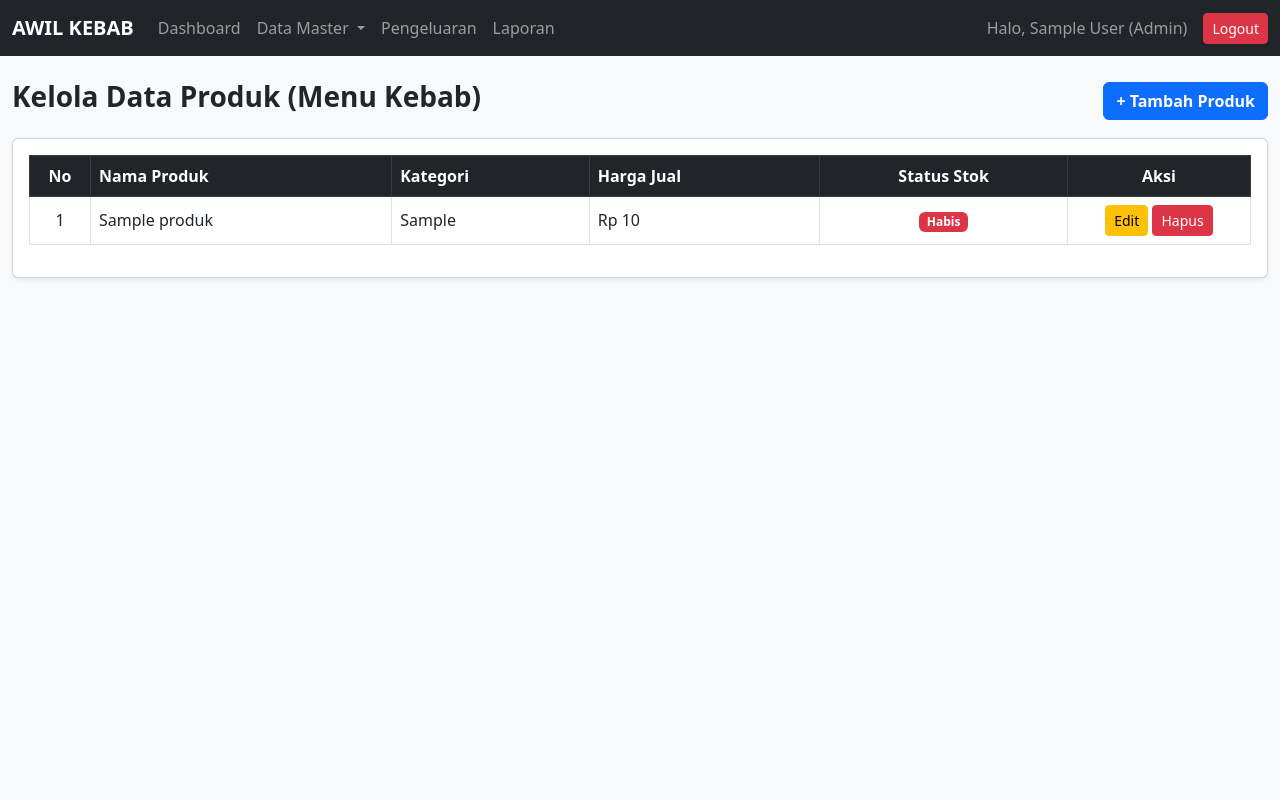
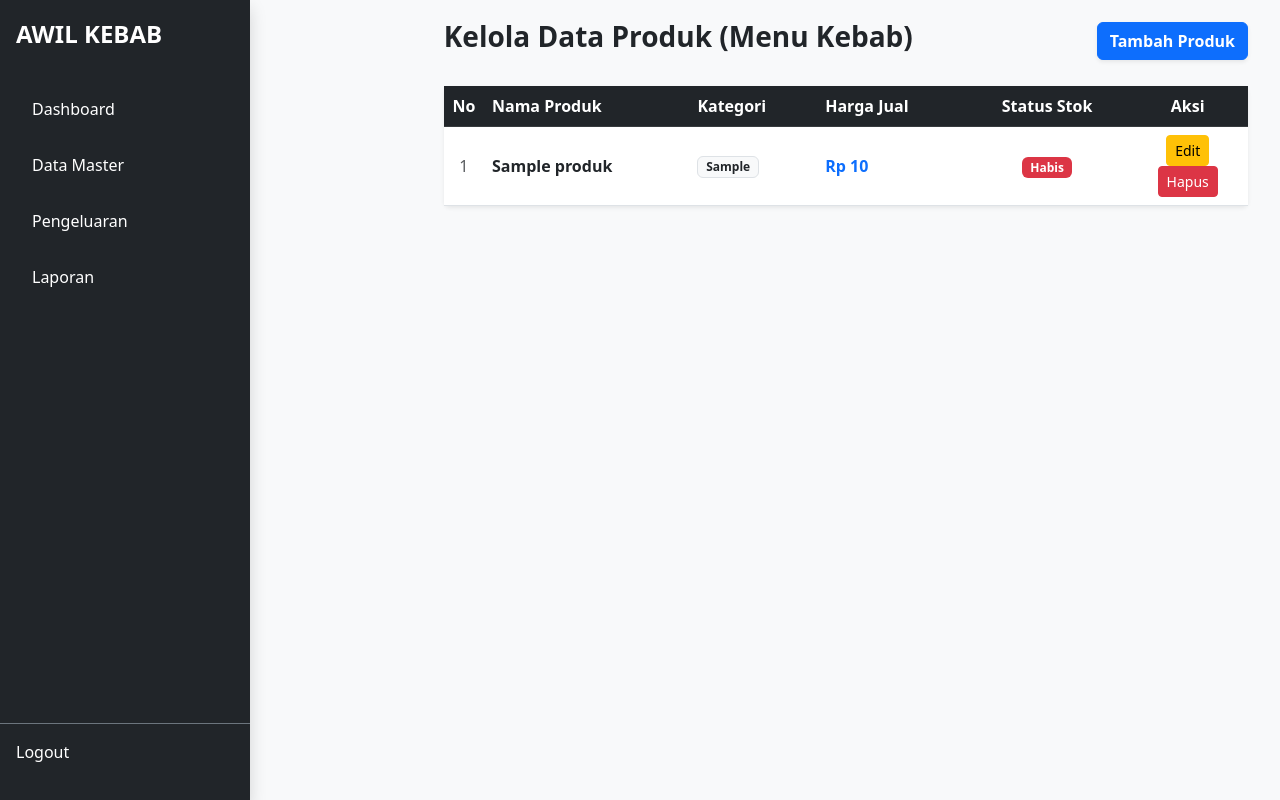
Before and after one commit to febri-x1/AwilKebabPos, a PHP site: page /admin/master_produk.php in a window 1280 px wide. Run offline with PHP 8.4, Linux system fonts and the light colour scheme; the visitor is signed in with stand-in values (Sample User, id 1); tables that the repository leaves empty or names only in its code hold one stand-in row (values such as "Sample post").

Commit message:
update mir

```diff
--- a/admin/master_produk.php
+++ b/admin/master_produk.php
@@ -6,37 +6,40 @@ if (!isset($_SESSION['id_user']) || $_SESSION['role'] !== 'admin') {
 }
 
 include '../includes/header.php';
-include '../includes/navbar.php';
+include '../includes/navbar.php'; // Navbar sekarang berfungsi sebagai sidebar fixed di kiri
 require '../config/koneksi.php';
 ?>
 
+<!-- Penambahan Wrapper Content agar tidak tertutup sidebar -->
+<div class="content-wrapper" style="margin-left: 250px; padding: 20px; min-height: 100vh; background-color: #f8f9fa;">
     <div class="container-fluid">
-    <div class="d-flex justify-content-between align-items-center mb-3">
+        <div class="d-flex justify-content-between align-items-center mb-4">
             <h3 class="fw-bold">Kelola Data Produk (Menu Kebab)</h3>
             <!-- Tombol Pemicu Modal Tambah -->
-        <button type="button" class="btn btn-primary fw-bold" data-bs-toggle="modal" data-bs-target="#modalTambah">
-            + Tambah Produk
+            <button type="button" class="btn btn-primary fw-bold shadow-sm" data-bs-toggle="modal" data-bs-target="#modalTambah">
+                <i class="fas fa-plus"></i> Tambah Produk
             </button>
         </div>
 
-    <!-- Alert Notifikasi -->
+        <!-- Alert Notifikasi[cite: 2] -->
         <?php if (isset($_GET['pesan'])): ?>
             <?php if ($_GET['pesan'] == 'sukses'): ?>
-            <div class="alert alert-success alert-dismissible fade show" role="alert">
-                Data berhasil disimpan!
+                <div class="alert alert-success alert-dismissible fade show border-0 shadow-sm" role="alert">
+                    <i class="fas fa-check-circle me-2"></i> Data berhasil disimpan!
                     <button type="button" class="btn-close" data-bs-dismiss="alert" aria-label="Close"></button>
                 </div>
             <?php elseif ($_GET['pesan'] == 'gagal'): ?>
-            <div class="alert alert-danger alert-dismissible fade show" role="alert">
-                Gagal memproses data!
+                <div class="alert alert-danger alert-dismissible fade show border-0 shadow-sm" role="alert">
+                    <i class="fas fa-exclamation-triangle me-2"></i> Gagal memproses data!
                     <button type="button" class="btn-close" data-bs-dismiss="alert" aria-label="Close"></button>
                 </div>
             <?php endif; ?>
         <?php endif; ?>
 
-    <div class="card shadow-sm">
-        <div class="card-body">
-            <table class="table table-bordered table-hover align-middle">
+        <div class="card border-0 shadow-sm">
+            <div class="card-body p-0">
+                <div class="table-responsive">
+                    <table class="table table-hover align-middle mb-0">
                         <thead class="table-dark">
                             <tr>
                                 <th class="text-center" width="5%">No</th>
@@ -50,14 +53,15 @@ require '../config/koneksi.php';
                         <tbody>
                             <?php
                             $no = 1;
+                            // Query data produk[cite: 2]
                             $query = mysqli_query($koneksi, "SELECT * FROM produk ORDER BY id_produk DESC");
                             while ($row = mysqli_fetch_assoc($query)):
                             ?>
                                 <tr>
-                            <td class="text-center"><?= $no++; ?></td>
-                            <td><?= $row['nama_produk']; ?></td>
-                            <td><?= $row['kategori']; ?></td>
-                            <td>Rp <?= number_format($row['harga_jual'], 0, ',', '.'); ?></td>
+                                    <td class="text-center text-muted"><?= $no++; ?></td>
+                                    <td class="fw-bold"><?= $row['nama_produk']; ?></td>
+                                    <td><span class="badge bg-light text-dark border"><?= $row['kategori']; ?></span></td>
+                                    <td class="text-primary fw-bold">Rp <?= number_format($row['harga_jual'], 0, ',', '.'); ?></td>
                                     <td class="text-center">
                                         <?php if ($row['status_stok'] == 'Tersedia'): ?>
                                             <span class="badge bg-success">Tersedia</span>
@@ -66,23 +70,25 @@ require '../config/koneksi.php';
                                         <?php endif; ?>
                                     </td>
                                     <td class="text-center">
-                                <!-- Tombol Edit memicu modal spesifik berdasarkan ID -->
-                                <button href="#" class="btn btn-sm btn-warning" data-bs-toggle="modal" data-bs-target="#modalEdit<?= $row['id_produk']; ?>">Edit</button>
+                                        <button class="btn btn-sm btn-warning" data-bs-toggle="modal" data-bs-target="#modalEdit<?= $row['id_produk']; ?>">
+                                            <i class="fas fa-edit"></i> Edit
+                                        </button>
 
-                                <!-- Tombol Hapus memanggil form POST (Lebih aman dari GET) -->
                                         <form action="../proses/produk_aksi.php" method="POST" class="d-inline" onsubmit="return confirm('Yakin ingin menghapus produk ini?');">
                                             <input type="hidden" name="aksi" value="hapus">
                                             <input type="hidden" name="id_produk" value="<?= $row['id_produk']; ?>">
-                                    <button type="submit" class="btn btn-sm btn-danger">Hapus</button>
+                                            <button type="submit" class="btn btn-sm btn-danger">
+                                                <i class="fas fa-trash"></i> Hapus
+                                            </button>
                                         </form>
                                     </td>
                                 </tr>
 
-                        <!-- Modal Edit Produk (Di-generate untuk setiap baris data) -->
+                                <!-- Modal Edit Produk[cite: 2] -->
                                 <div class="modal fade" id="modalEdit<?= $row['id_produk']; ?>" tabindex="-1" aria-hidden="true">
                                     <div class="modal-dialog">
-                                <div class="modal-content">
-                                    <div class="modal-header bg-warning">
+                                        <div class="modal-content border-0">
+                                            <div class="modal-header bg-warning text-dark">
                                                 <h5 class="modal-title fw-bold">Edit Produk</h5>
                                                 <button type="button" class="btn-close" data-bs-dismiss="modal" aria-label="Close"></button>
                                             </div>
@@ -92,11 +98,11 @@ require '../config/koneksi.php';
                                                     <input type="hidden" name="id_produk" value="<?= $row['id_produk']; ?>">
 
                                                     <div class="mb-3">
-                                                <label>Nama Produk</label>
+                                                        <label class="form-label">Nama Produk</label>
                                                         <input type="text" name="nama_produk" class="form-control" value="<?= $row['nama_produk']; ?>" required>
                                                     </div>
                                                     <div class="mb-3">
-                                                <label>Kategori</label>
+                                                        <label class="form-label">Kategori</label>
                                                         <select name="kategori" class="form-select" required>
                                                             <option value="Small" <?= ($row['kategori'] == 'Small') ? 'selected' : ''; ?>>Small</option>
                                                             <option value="Medium" <?= ($row['kategori'] == 'Medium') ? 'selected' : ''; ?>>Medium</option>
@@ -105,19 +111,19 @@ require '../config/koneksi.php';
                                                         </select>
                                                     </div>
                                                     <div class="mb-3">
-                                                <label>Harga Jual (Rp)</label>
+                                                        <label class="form-label">Harga Jual (Rp)</label>
                                                         <input type="number" name="harga_jual" class="form-control" value="<?= $row['harga_jual']; ?>" required>
                                                     </div>
                                                     <div class="mb-3">
-                                                <label>Status Stok</label>
+                                                        <label class="form-label">Status Stok</label>
                                                         <select name="status_stok" class="form-select" required>
                                                             <option value="Tersedia" <?= ($row['status_stok'] == 'Tersedia') ? 'selected' : ''; ?>>Tersedia</option>
                                                             <option value="Habis" <?= ($row['status_stok'] == 'Habis') ? 'selected' : ''; ?>>Habis</option>
                                                         </select>
                                                     </div>
                                                 </div>
-                                        <div class="modal-footer">
-                                            <button type="submit" class="btn btn-warning fw-bold w-100">Simpan Perubahan</button>
+                                                <div class="modal-footer bg-light">
+                                                    <button type="submit" class="btn btn-warning fw-bold w-100 shadow-sm">Simpan Perubahan</button>
                                                 </div>
                                             </form>
                                         </div>
@@ -129,11 +135,13 @@ require '../config/koneksi.php';
                 </div>
             </div>
         </div>
+    </div>
+</div>
 
-<!-- Modal Tambah Produk -->
+<!-- Modal Tambah Produk[cite: 2] -->
 <div class="modal fade" id="modalTambah" tabindex="-1" aria-hidden="true">
     <div class="modal-dialog">
-        <div class="modal-content">
+        <div class="modal-content border-0">
             <div class="modal-header bg-primary text-white">
                 <h5 class="modal-title fw-bold">Tambah Produk Baru</h5>
                 <button type="button" class="btn-close btn-close-white" data-bs-dismiss="modal" aria-label="Close"></button>
@@ -142,11 +150,11 @@ require '../config/koneksi.php';
                 <div class="modal-body">
                     <input type="hidden" name="aksi" value="tambah">
                     <div class="mb-3">
-                        <label>Nama Produk</label>
+                        <label class="form-label">Nama Produk</label>
                         <input type="text" name="nama_produk" class="form-control" placeholder="Contoh: Kebab Sapi Spesial" required>
                     </div>
                     <div class="mb-3">
-                        <label>Kategori</label>
+                        <label class="form-label">Kategori</label>
                         <select name="kategori" class="form-select" required>
                             <option value="" disabled selected>-- Pilih Kategori --</option>
                             <option value="Small">Small</option>
@@ -156,19 +164,19 @@ require '../config/koneksi.php';
                         </select>
                     </div>
                     <div class="mb-3">
-                        <label>Harga Jual (Rp)</label>
-                        <input type="number" name="harga_jual" class="form-control" placeholder="Contoh: 15000" required>
+                        <label class="form-label">Harga Jual (Rp)</label>
+                        <input type="number" name="harga_jual" class="form-control" placeholder="15000" required>
                     </div>
                     <div class="mb-3">
-                        <label>Status Stok</label>
+                        <label class="form-label">Status Stok</label>
                         <select name="status_stok" class="form-select" required>
                             <option value="Tersedia" selected>Tersedia</option>
                             <option value="Habis">Habis</option>
                         </select>
                     </div>
                 </div>
-                <div class="modal-footer">
-                    <button type="submit" class="btn btn-primary fw-bold w-100">Simpan Produk</button>
+                <div class="modal-footer bg-light">
+                    <button type="submit" class="btn btn-primary fw-bold w-100 shadow-sm">Simpan Produk</button>
                 </div>
             </form>
         </div>
--- a/includes/header.php
+++ b/includes/header.php
@@ -7,5 +7,38 @@
     <title>Awil Kebab</title>
     <!-- Menggunakan CDN Bootstrap 5 -->
     <link href="https://cdn.jsdelivr.net/npm/bootstrap@5.3.0/dist/css/bootstrap.min.css" rel="stylesheet">
+    <style>
+    body {
+        display: flex;
+        min-height: 100vh;
+    }
+    /* Memberikan ruang agar konten utama tidak tertutup sidebar */
+    .main-content {
+        margin-left: 280px; /* Lebar yang sama dengan sidebar */
+        width: 100%;
+        padding: 20px;
+    }
+    .sidebar-left {
+        width: 250px;
+        height: 100vh;
+        position: fixed;
+        left: 0;
+        top: 0;
+        background-color: #212529; /* Warna gelap sesuai gambar */
+        z-index: 1050; /* Pastikan lebih tinggi dari elemen tabel/kartu */
+        display: flex;
+        flex-direction: column;
+        padding: 20px 0;
+    }
+
+    /* Penyesuaian Konten Utama */
+    .content-wrapper {
+        margin-left: 250px; /* Harus sama dengan lebar sidebar */
+        width: calc(100% - 250px);
+        padding: 30px;
+        background-color: #f8f9fa; /* Warna background area kerja */
+        min-height: 100vh;
+}
+</style>
 </head>
 <body class="bg-light">
--- a/includes/navbar.php
+++ b/includes/navbar.php
@@ -5,32 +5,29 @@
         <button class="navbar-toggler" type="button" data-bs-toggle="collapse" data-bs-target="#navbarNav">
             <span class="navbar-toggler-icon"></span>
         </button>
-        <div class="collapse navbar-collapse" id="navbarNav">
-            <ul class="navbar-nav me-auto">
-                <li class="nav-item">
-                    <a class="nav-link" href="../admin/dashboard.php">Dashboard</a>
+        <!-- includes/navbar.php -->
+         <!-- includes/navbar.php -->
+<div class="sidebar-left shadow">
+    <div class="px-3 mb-4">
+        <h4 class="text-white fw-bold">AWIL KEBAB</h4>
+    </div>
+    <ul class="nav flex-column mb-auto">
+        <li class="nav-item px-3 py-2">
+            <a href="dashboard.php" class="nav-link text-white">Dashboard</a>
         </li>
-                <li class="nav-item dropdown">
-                    <a class="nav-link dropdown-toggle" href="#" id="navbarDropdown" role="button" data-bs-toggle="dropdown">
-                        Data Master
-                    </a>
-                    <ul class="dropdown-menu">
-                        <li><a class="dropdown-item" href="../admin/master_produk.php">Produk</a></li>
-                        <li><a class="dropdown-item" href="../admin/master_topping.php">Topping</a></li>
-                        <li><a class="dropdown-item" href="../admin/master_user.php">Pengguna</a></li>
-                    </ul>
+        <li class="nav-item px-3 py-2">
+            <a href="master_produk.php" class="nav-link text-white active">Data Master</a>
         </li>
-                <li class="nav-item">
-                    <a class="nav-link" href="../admin/pengeluaran.php">Pengeluaran</a>
+        <li class="nav-item px-3 py-2">
+            <a href="pengeluaran.php" class="nav-link text-white">Pengeluaran</a>
         </li>
-                <li class="nav-item">
-                    <a class="nav-link" href="../admin/laporan.php">Laporan</a>
+        <li class="nav-item px-3 py-2">
+            <a href="laporan.php" class="nav-link text-white">Laporan</a>
         </li>
     </ul>
-            <span class="navbar-text me-3">
-                Halo, <?php echo $_SESSION['nama_lengkap']; ?> (<?php echo ucfirst($_SESSION['role']); ?>)
-            </span>
-            <a href="../auth/logout.php" class="btn btn-danger btn-sm" onclick="return confirm('Yakin ingin keluar?')">Logout</a>
+    <div class="mt-auto p-3 border-top border-secondary">
+        <a href="../auth/logout.php" class="text-white text-decoration-none">Logout</a>
+    </div>
 </div>
     </div>
 </nav>
```
Lines whose indentation alone changed are shown as unchanged.
